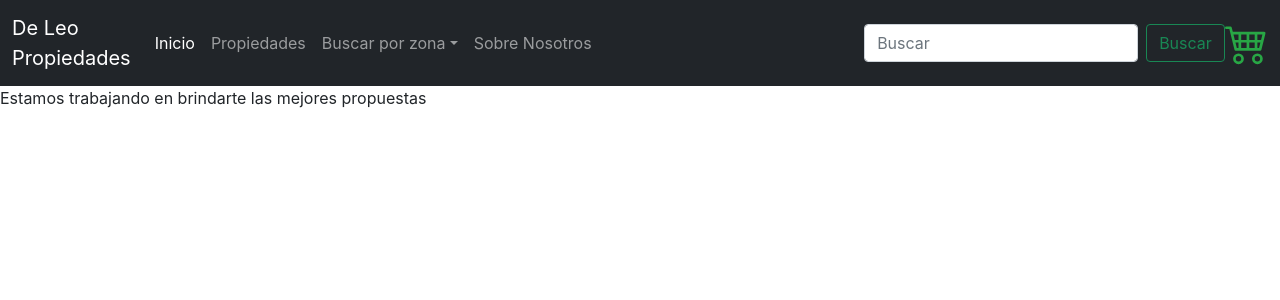
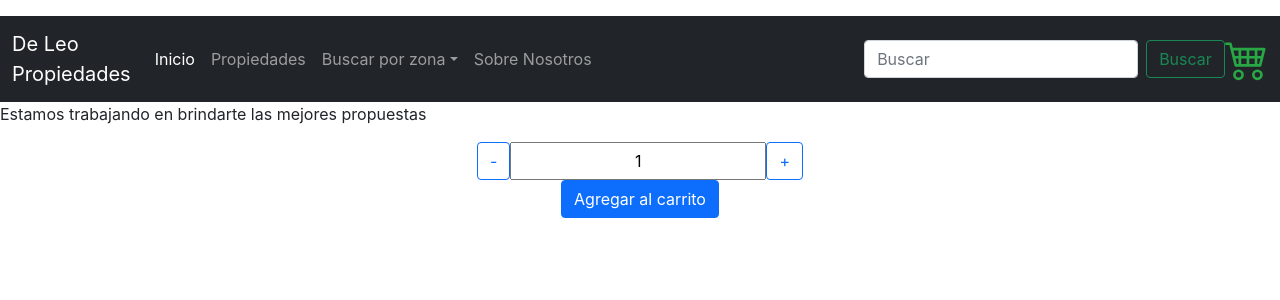
Before and after one commit to LucianoLupo95/luciano_lupo_ecommerce, a React (Create React App) app: page / in a window 1280 px wide. Shown: the top 300 px of the page. Built offline with nearby package versions, Linux system fonts and the light colour scheme.

Commit message:
Desafío: Contador con botón

```diff
--- a/src/App.js
+++ b/src/App.js
@@ -4,12 +4,16 @@ import React from 'react';
 import NavBar from './components/Navbar/NavBar';
 import { CartWidget } from './components/CartWidget/CartWidget';
 import ItemListContainer from './components/ItemListContainer/ItemListContainer';
+import ItemCount from './components/ItemCount/ItemCount';
+import Item from './components/Item/Item';
 
 function App() {
   return (
     <div>
+      <Item/>
       <NavBar/>
       <ItemListContainer/>
+      <ItemCount stock="5" initial="1"/>
     </div>
   );
 }
--- /dev/null
+++ b/src/components/Item/Item.jsx
@@ -0,0 +1,17 @@
+import React, { useEffect } from 'react'
+
+function Item() {
+    const propiedades = [{ id: "01", name: "Machain", description: "Casa en Machain", stock: "01" }];
+    useEffect(()=>{
+        const consulta = new Promise((resolve, reject)=>{
+            setTimeout(()=>{
+                resolve(propiedades)
+            },3000)
+        }).then(res => console.log(res)).catch((err) => console.log(err))
+    })
+    return (
+        <p></p>
+    )
+}
+
+export default Item
--- /dev/null
+++ b/src/components/ItemCount/ItemCount.jsx
@@ -0,0 +1,38 @@
+import React, {useState} from 'react'
+
+function ItemCount(props) {
+    const [counter, setCounter] = useState(1);
+    const substract = () =>{
+        if(counter > props.initial){
+            setCounter(counter - 1);
+        }
+    }
+    const add = () =>{
+        if(counter < props.stock){
+            setCounter(counter + 1);
+        }
+    }
+    const onAdd = () =>{
+        if(counter > 1){
+            alert(`${counter} productos fueron agregados a tu carrito.`);
+        }else if(counter == 1){
+            alert(`${counter} producto fue agregado a tu carrito.`);
+        }
+
+    }
+    return (
+        <>
+            <div class="d-flex justify-content-center">
+                <button onClick={substract} type="button" class="btn btn-outline-primary">-</button>
+                <input class="text-center" type="text" value={counter}/>
+                <button onClick={add} type="button" class="btn btn-outline-primary">+</button>
+            </div>
+            <div class="d-flex justify-content-center">
+                <button class="btn btn-primary" type="submit" onClick={onAdd}>Agregar al carrito</button>
+            </div>
+
+        </>
+    )
+}
+
+export default ItemCount
--- a/src/components/ItemListContainer/ItemListContainer.jsx
+++ b/src/components/ItemListContainer/ItemListContainer.jsx
@@ -1,4 +1,6 @@
 import React from 'react'
+
+//Aca va el promise que se suma al estado
 
 function ItemListContainer() {
   return (
```
Also changed, not shown: src/components/ItemList/ItemList.jsx (added, +11 -0 lines).
